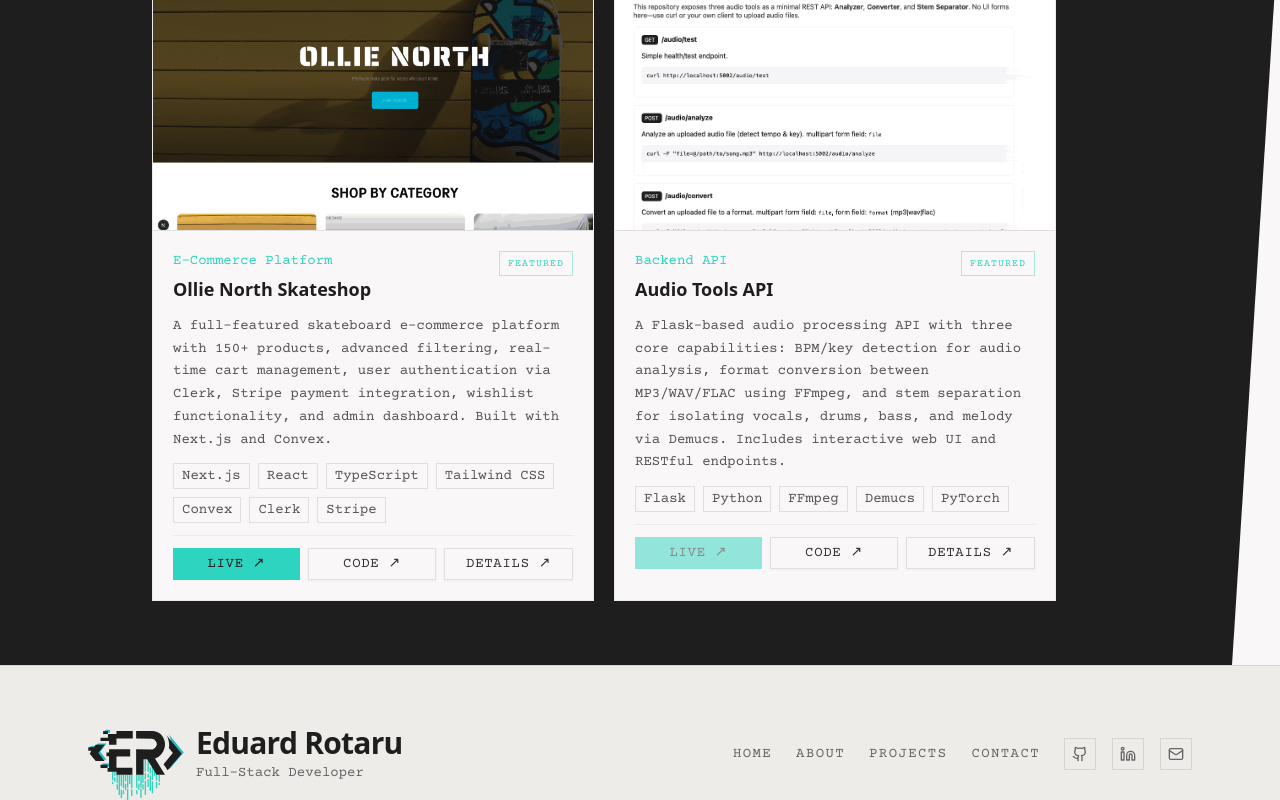
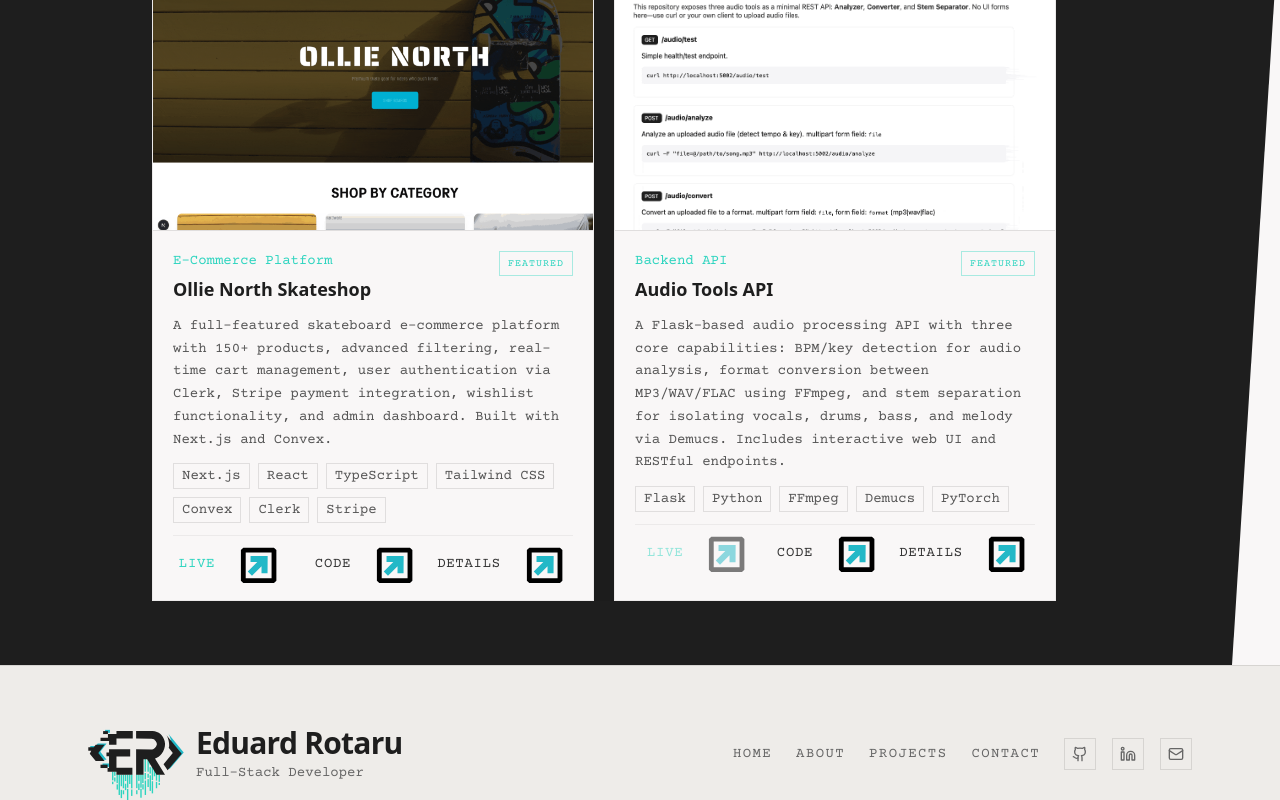
Before and after one commit to nobz226/dev-portfolio, a React (Vite) app: page /projects in a window 1280 px wide. Shown: the part 1293-2093 px from the top of the page. Built offline with nearby package versions, Linux system fonts and the light colour scheme; a web font is replaced by a local one.

Commit message:
Changed Buttons

```diff
--- a/src/components/ProjectsAccordion.jsx
+++ b/src/components/ProjectsAccordion.jsx
@@ -6,6 +6,7 @@
 export default function ProjectsAccordion({ projects, onActiveChange }) {
   const [activeIndex, setActiveIndex] = useState(-1)
   const [isMobile, setIsMobile] = useState(window.innerWidth < 768)
+  const [hoveredArrow, setHoveredArrow] = useState(null)
 
   const handleSlideClick = (index) => {
     if (activeIndex === index) {
@@ -110,9 +111,13 @@
                         href={project.liveUrl}
                         target="_blank"
                         rel="noopener noreferrer"
-                        className="text-sm font-semibold text-[#2dd4bf] font-mono uppercase tracking-wider pb-1 border-b-2 border-transparent transition-all duration-300 hover:border-b-[#2dd4bf]"
+                        className="text-sm font-semibold text-[#2dd4bf] font-mono uppercase tracking-wider flex items-center gap-2 hover:text-[#2dd4bf] hover:bg-transparent"
+                        onMouseEnter={() => setHoveredArrow(`live-${project.slug}`)}
+                        onMouseLeave={() => setHoveredArrow(null)}
+                        style={{ transform: hoveredArrow === `live-${project.slug}` ? 'scale(1.15)' : 'scale(1)', transition: 'transform 300ms', transformOrigin: 'left center' }}
                       >
-                        Live Demo →
+                        Live Demo
+                        <img src="/assets/images/arrow.svg" alt="arrow" style={{ width: '84px', height: '84px' }} />
                       </a>
                     )}
                     {project.repoUrl && (
@@ -120,16 +125,24 @@
                         href={project.repoUrl}
                         target="_blank"
                         rel="noopener noreferrer"
-                        className="text-sm font-semibold text-[#2dd4bf] font-mono uppercase tracking-wider pb-1 border-b-2 border-transparent transition-all duration-300 hover:border-b-[#2dd4bf]"
+                        className="text-sm font-semibold text-[#2dd4bf] font-mono uppercase tracking-wider flex items-center gap-2 hover:text-[#2dd4bf] hover:bg-transparent"
+                        onMouseEnter={() => setHoveredArrow(`repo-${project.slug}`)}
+                        onMouseLeave={() => setHoveredArrow(null)}
+                        style={{ transform: hoveredArrow === `repo-${project.slug}` ? 'scale(1.15)' : 'scale(1)', transition: 'transform 300ms', transformOrigin: 'left center' }}
                       >
-                        Source Code →
+                        Source Code
+                        <img src="/assets/images/arrow.svg" alt="arrow" style={{ width: '84px', height: '84px' }} />
                       </a>
                     )}
                     <Link
                       to={`/projects/${project.slug}`}
-                      className="text-sm font-semibold text-[#2dd4bf] font-mono uppercase tracking-wider pb-1 border-b-2 border-transparent transition-all duration-300 hover:border-b-[#2dd4bf]"
+                      className="text-sm font-semibold text-[#2dd4bf] font-mono uppercase tracking-wider flex items-center gap-2 hover:text-[#2dd4bf] hover:bg-transparent"
+                      onMouseEnter={() => setHoveredArrow(`details-${project.slug}`)}
+                      onMouseLeave={() => setHoveredArrow(null)}
+                      style={{ transform: hoveredArrow === `details-${project.slug}` ? 'scale(1.15)' : 'scale(1)', transition: 'transform 300ms', transformOrigin: 'left center' }}
                     >
-                      Details →
+                      Details
+                      <img src="/assets/images/arrow.svg" alt="arrow" style={{ width: '84px', height: '84px' }} />
                     </Link>
                   </div>
 
@@ -159,7 +172,7 @@
         aria-label="Previous project"
         style={{ position: 'absolute', left: '-100px', top: '50%', transform: 'translateY(-50%)', zIndex: 10 }}
       >
-        <img src="/assets/images/accordionArrow.svg" alt="previous" style={{ width: '200px', height: '200px', maxWidth: 'none', maxHeight: 'none', transform: 'scaleX(-1) rotate(180deg)' }} />
+        <img src="/assets/images/accordionArrow.svg" alt="previous" style={{ width: '150px', height: '150px', maxWidth: 'none', maxHeight: 'none', transform: 'scaleX(-1) rotate(180deg)' }} />
       </button>
 
       {/* Next button - absolutely positioned */}
@@ -169,7 +182,7 @@
         aria-label="Next project"
         style={{ position: 'absolute', right: '-100px', top: '50%', transform: 'translateY(-50%)', zIndex: 10 }}
       >
-        <img src="/assets/images/accordionArrow.svg" alt="next" style={{ width: '200px', height: '200px', maxWidth: 'none', maxHeight: 'none', transform: 'rotate(180deg)' }} />
+        <img src="/assets/images/accordionArrow.svg" alt="next" style={{ width: '150px', height: '150px', maxWidth: 'none', maxHeight: 'none', transform: 'rotate(180deg)' }} />
       </button>
     </div>
   )
--- a/src/pages/About/components/CareerInternship.jsx
+++ b/src/pages/About/components/CareerInternship.jsx
@@ -1,7 +1,9 @@
+import { useState } from 'react'
 import { motion } from 'framer-motion'
 import SectionWrapper from '../../../components/SectionWrapper'
 
 export default function CareerInternship() {
+  const [hoveredArrow, setHoveredArrow] = useState(null)
   return (
     <SectionWrapper id="career" label="// internship goals">
       <div className="max-w-3xl">
@@ -40,9 +42,12 @@
                 whileInView={{ opacity: 1, x: 0 }}
                 viewport={{ once: true }}
                 transition={{ duration: 0.5, delay: i * 0.1 }}
-                className="flex items-start gap-3 font-mono text-base text-[#f9f7f7]/80"
+                className="flex items-start gap-3 font-mono text-base text-[#f9f7f7]/80 hover:text-[#f9f7f7]/80"
+                onMouseEnter={() => setHoveredArrow(i)}
+                onMouseLeave={() => setHoveredArrow(null)}
+                style={{ transform: hoveredArrow === i ? 'scale(1.15)' : 'scale(1)', transition: 'transform 300ms', transformOrigin: 'left center' }}
               >
-                <span className="text-[#2dd4bf] mt-1 flex-shrink-0">→</span>
+                <img src="/assets/images/arrow.svg" alt="arrow" style={{ width: '72px', height: '72px', marginTop: '2px', flexShrink: 0 }} />
                 <span>{item}</span>
               </motion.li>
             ))}
--- a/src/pages/Contact/components/ContactForm.jsx
+++ b/src/pages/Contact/components/ContactForm.jsx
@@ -7,6 +7,7 @@
 
 export default function ContactForm() {
   const [status, setStatus] = useState('idle') // idle | sending | sent
+  const [hoveredArrow, setHoveredArrow] = useState(null)
   const [formData, setFormData] = useState({
     name: '',
     email: '',
@@ -82,9 +83,13 @@
           <p className="font-mono text-base font-medium text-[#555555]">I&apos;ll get back to you within 24 hours.</p>
           <button
             onClick={() => setStatus('idle')}
-            className="font-mono text-sm text-[#2dd4bf] underline underline-offset-4 mt-2"
+            className="font-mono text-sm text-[#2dd4bf] mt-2 flex items-center gap-2 hover:text-[#2dd4bf]"
+            onMouseEnter={() => setHoveredArrow('sendAnother')}
+            onMouseLeave={() => setHoveredArrow(null)}
+            style={{ transform: hoveredArrow === 'sendAnother' ? 'scale(1.15)' : 'scale(1)', transition: 'transform 300ms', transformOrigin: 'left center' }}
           >
-            Send another →
+            Send another
+            <img src="/assets/images/arrow.svg" alt="arrow" style={{ width: '72px', height: '72px' }} />
           </button>
         </motion.div>
       ) : (
@@ -150,9 +155,14 @@
           <Button
             type="submit"
             disabled={status === 'sending'}
-            className="font-mono uppercase tracking-widest text-sm bg-[#2dd4bf] text-[#1e1e1e] hover:bg-[#22b8c7] rounded-none py-5 w-full sm:w-auto transition-all duration-300 disabled:opacity-60"
+            className="font-mono uppercase tracking-widest text-sm text-[#2dd4bf] disabled:opacity-60 flex items-center justify-center gap-2 bg-transparent hover:bg-transparent hover:text-[#2dd4bf]"
           >
-            {status === 'sending' ? 'Sending…' : 'Send Message →'}
+            {status === 'sending' ? 'Sending…' : (
+              <span className="flex items-center gap-2" onMouseEnter={() => setHoveredArrow('sendMessage')} onMouseLeave={() => setHoveredArrow(null)} style={{ transform: hoveredArrow === 'sendMessage' ? 'scale(1.15)' : 'scale(1)', transition: 'transform 300ms', transformOrigin: 'left center' }}>
+                Send Message
+                <img src="/assets/images/arrow.svg" alt="arrow" style={{ width: '72px', height: '72px' }} />
+              </span>
+            )}
           </Button>
         </form>
       )}
--- a/src/pages/Home/components/FeaturedProjects.jsx
+++ b/src/pages/Home/components/FeaturedProjects.jsx
@@ -42,6 +42,7 @@
 
 export default function FeaturedProjects() {
   const [isCardActive, setIsCardActive] = useState(false)
+  const [hoveredArrow, setHoveredArrow] = useState(null)
 
   return (
     <SectionWrapper id="featured" label="// selected work">
@@ -52,10 +53,12 @@
           </h2>
           <Button
             asChild
-            variant="outline"
-            className="font-mono uppercase tracking-widest text-sm border-white/20 text-[#aaaaaa] hover:border-[#2dd4bf] hover:text-[#2dd4bf] hover:bg-transparent rounded-none px-6 py-4 bg-transparent w-fit transition-all duration-300"
+            className="font-mono uppercase tracking-widest text-sm text-[#aaaaaa] bg-transparent w-fit hover:bg-transparent hover:text-[#aaaaaa]"
           >
-            <Link to="/projects">View All →</Link>
+            <Link to="/projects" className="flex items-center gap-2" onMouseEnter={() => setHoveredArrow('viewAll')} onMouseLeave={() => setHoveredArrow(null)} style={{ transform: hoveredArrow === 'viewAll' ? 'scale(1.15)' : 'scale(1)', transition: 'transform 300ms', transformOrigin: 'left center' }}>
+              View All
+              <img src="/assets/images/arrow.svg" alt="arrow" style={{ width: '84px', height: '84px' }} />
+            </Link>
           </Button>
         </div>
 
--- a/src/pages/Projects/components/ProjectCard.jsx
+++ b/src/pages/Projects/components/ProjectCard.jsx
@@ -1,3 +1,4 @@
+import { useState } from 'react'
 import { motion } from 'framer-motion'
 import { Link } from 'react-router-dom'
 import { Badge } from '../../../components/ui/badge'
@@ -7,6 +8,7 @@
  * ProjectCard — displays a single project with title, description, tech stack, and links.
  */
 export default function ProjectCard({ project, index }) {
+  const [hoveredArrow, setHoveredArrow] = useState(null)
   return (
     <motion.article
       initial={{ opacity: 0, y: 32 }}
@@ -72,39 +74,46 @@
             asChild={!!project.liveUrl}
             size="sm"
             disabled={!project.liveUrl}
-            className="font-mono text-sm uppercase tracking-wider bg-cyber-cyan text-charcoal hover:bg-soft-blue rounded-none flex-1 transition-colors duration-300 disabled:opacity-50 disabled:cursor-not-allowed"
+            className="font-mono text-sm uppercase tracking-wider text-cyber-cyan rounded-none flex-1 disabled:opacity-50 disabled:cursor-not-allowed bg-transparent hover:bg-transparent hover:text-cyber-cyan"
           >
             {project.liveUrl ? (
-              <a href={project.liveUrl} target="_blank" rel="noopener noreferrer">
-                Live ↗
+              <a href={project.liveUrl} target="_blank" rel="noopener noreferrer" className="flex items-center gap-2" onMouseEnter={() => setHoveredArrow('live')} onMouseLeave={() => setHoveredArrow(null)} style={{ transform: hoveredArrow === 'live' ? 'scale(1.15)' : 'scale(1)', transition: 'transform 300ms', transformOrigin: 'left center' }}>
+                Live
+                <img src="/assets/images/arrow.svg" alt="arrow" style={{ width: '72px', height: '72px' }} />
               </a>
             ) : (
-              <span>Live ↗</span>
+              <span className="flex items-center gap-2" onMouseEnter={() => setHoveredArrow('live')} onMouseLeave={() => setHoveredArrow(null)} style={{ transform: hoveredArrow === 'live' ? 'scale(1.15)' : 'scale(1)', transition: 'transform 300ms', transformOrigin: 'left center' }}>
+                Live
+                <img src="/assets/images/arrow.svg" alt="arrow" style={{ width: '72px', height: '72px' }} />
+              </span>
             )}
           </Button>
           <Button
             asChild={!!project.repoUrl}
             size="sm"
-            variant="outline"
             disabled={!project.repoUrl}
-            className="font-mono text-sm uppercase tracking-wider border-black/10 text-[#333333] hover:border-cyber-cyan hover:text-cyber-cyan hover:bg-black/5 rounded-none flex-1 bg-transparent transition-all duration-300 disabled:opacity-50 disabled:cursor-not-allowed"
+            className="font-mono text-sm uppercase tracking-wider text-[#333333] rounded-none flex-1 bg-transparent hover:bg-transparent hover:text-[#333333]"
           >
             {project.repoUrl ? (
-              <a href={project.repoUrl} target="_blank" rel="noopener noreferrer">
-                Code ↗
+              <a href={project.repoUrl} target="_blank" rel="noopener noreferrer" className="flex items-center gap-2" onMouseEnter={() => setHoveredArrow('code')} onMouseLeave={() => setHoveredArrow(null)} style={{ transform: hoveredArrow === 'code' ? 'scale(1.15)' : 'scale(1)', transition: 'transform 300ms', transformOrigin: 'left center' }}>
+                Code
+                <img src="/assets/images/arrow.svg" alt="arrow" style={{ width: '72px', height: '72px' }} />
               </a>
             ) : (
-              <span>Code ↗</span>
+              <span className="flex items-center gap-2" onMouseEnter={() => setHoveredArrow('code')} onMouseLeave={() => setHoveredArrow(null)} style={{ transform: hoveredArrow === 'code' ? 'scale(1.15)' : 'scale(1)', transition: 'transform 300ms', transformOrigin: 'left center' }}>
+                Code
+                <img src="/assets/images/arrow.svg" alt="arrow" style={{ width: '72px', height: '72px' }} />
+              </span>
             )}
           </Button>
           <Button
             asChild
             size="sm"
-            variant="outline"
-            className="font-mono text-sm uppercase tracking-wider border-black/10 text-[#333333] hover:border-cyber-cyan hover:text-cyber-cyan hover:bg-black/5 rounded-none flex-1 bg-transparent transition-all duration-300"
+            className="font-mono text-sm uppercase tracking-wider text-[#333333] rounded-none flex-1 bg-transparent hover:bg-transparent hover:text-[#333333]"
           >
-            <Link to={`/projects/${project.slug}`}>
-              Details ↗
+            <Link to={`/projects/${project.slug}`} className="flex items-center gap-2" onMouseEnter={() => setHoveredArrow('details')} onMouseLeave={() => setHoveredArrow(null)} style={{ transform: hoveredArrow === 'details' ? 'scale(1.15)' : 'scale(1)', transition: 'transform 300ms', transformOrigin: 'left center' }}>
+              Details
+              <img src="/assets/images/arrow.svg" alt="arrow" style={{ width: '72px', height: '72px' }} />
             </Link>
           </Button>
         </div>
```
Also changed, not shown: public/assets/images/arrow.svg (added), public/assets/images/codeIcon.svg (added).
